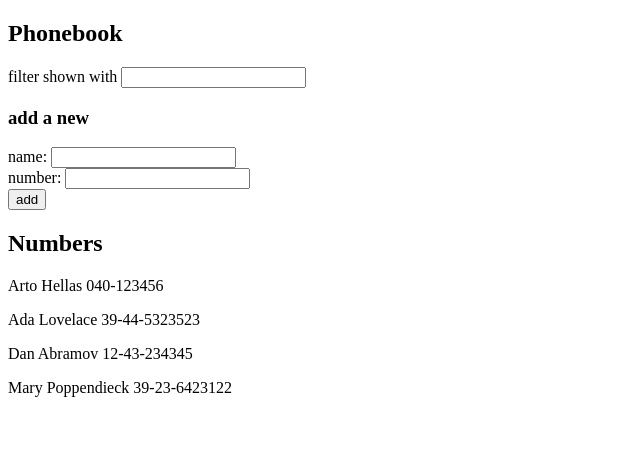
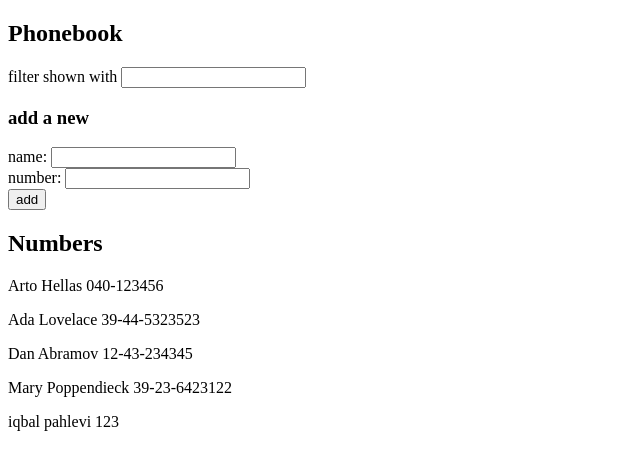
Before and after one commit to iqbalpa/full-stack-open, a React (Create React App) app in the folder part2/phonebook/: page / in a window 1280 px wide. Shown: the top 470 px of the page, without its empty margins (0-640 px from the left). Built offline with nearby package versions, Linux system fonts and the light colour scheme; data requests are answered from the project's data file.

Commit message:
part 2.12: done

```diff
--- a/part2/phonebook/db.json
+++ b/part2/phonebook/db.json
@@ -19,6 +19,11 @@
 			"name": "Mary Poppendieck",
 			"number": "39-23-6423122",
 			"id": 4
+		},
+		{
+			"name": "iqbal pahlevi",
+			"number": "123",
+			"id": 5
 		}
 	]
 }
--- a/part2/phonebook/src/App.js
+++ b/part2/phonebook/src/App.js
@@ -14,6 +14,10 @@ const App = () => {
 		axios.get("http://localhost:3001/persons").then((res) => setPersons(res.data));
 	}, []);
 
+	const addPerson = (newPerson) => {
+		return axios.post("http://localhost:3001/persons", newPerson);
+	};
+
 	const handleSubmit = (e) => {
 		e.preventDefault();
 		let isExist = false;
@@ -25,8 +29,15 @@ const App = () => {
 		});
 		if (isExist) alert(`${newName} is already added to phonebook`);
 		else {
-			const newPersons = persons.concat({ name: newName, number: newNumber });
-			setPersons(newPersons);
+			const person = { name: newName, number: newNumber };
+			addPerson(person)
+				.then((res) => {
+					console.log('success')
+					setPersons(persons.concat(res.data));
+				})
+				.catch((err) => {
+					alert("failed to add new person");
+				});
 		}
 	};
 	const handleChangeName = (e) => {
```
